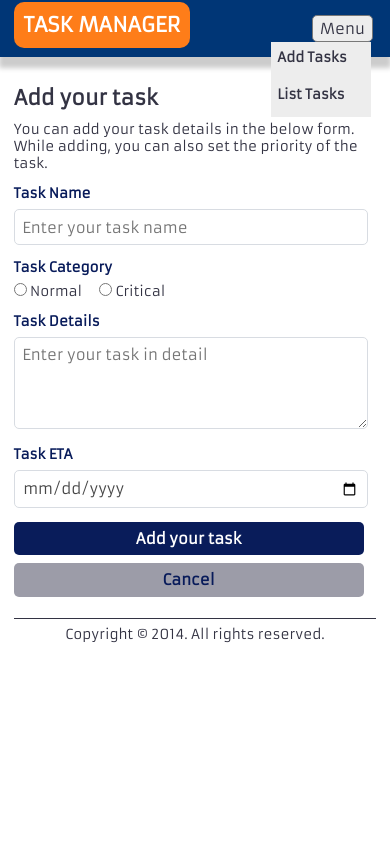
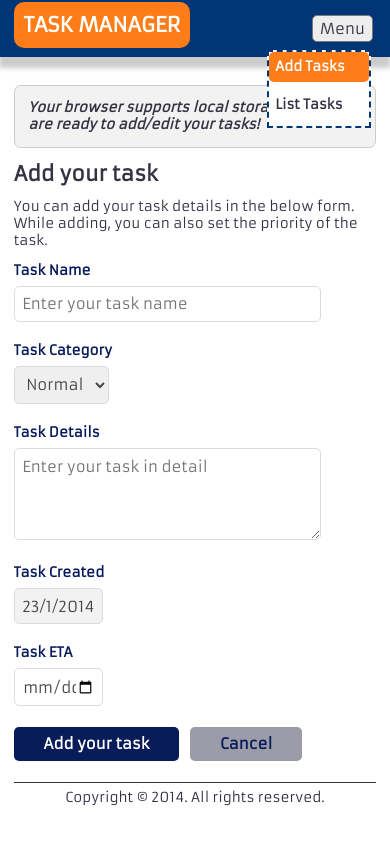
Before and after one commit to VidhyaM/taskManager, a plain HTML site: page index.html in a window 390 px wide. Both pictures are taken after a click on the element "Menu". Drawn offline with Linux system fonts and the light colour scheme.

Commit message:
Cleaned up CSS. Added form fields data in localstorage

```diff
--- a/css/taskStyles.css
+++ b/css/taskStyles.css
@@ -24,7 +24,10 @@ p{
 	text-align:left;
 	margin:0 auto;
 }
-.clearFloat{
+.hide{
+	display:none;
+}
+.clearFloat,.group{
 	overflow:auto;
 	zoom:1;
 }
@@ -48,28 +51,60 @@ h1{
 	clear:left;
 }
 	.logo a{
-		background: #FE7D19;
-		color: #FFF;
-		text-decoration: none;
-		text-transform: uppercase;
-		padding: .5em;
-		border-radius: 10px;
+		background:#FE7D19;
+		color:#FFF;
+		text-decoration:none;
+		text-transform:uppercase;
+		padding:.5em;
+		border-radius:10px;
 	}
 #navigation{
 	font-size:1.1em;
 	padding:.2em;
+	width:400px;
+	float:right;
+	clear:right;
+	margin:0;
+	text-align:right;
+}
+	#navigation li{
+		display:inline;
+		margin:0 0 0 1em;
 	}
 	#navigation a{
 		color:#FFF;
 		text-decoration:none;
 		font-weight:bold;
 		font-size:1em;
-	padding: .5em;
+		padding:.5em;
 	}
 	#navigation a:hover{
-	background: #FE7D19;
+		background:#FE7D19;
 		color:#FFF;
-	border-radius: 5px;
+		border-radius:5px;
+	}
+	#navigation .active a{
+		background:#FE7D19;
+		color:#FFF;
+		border-radius:5px;
+	}
+	#navigation .active a:hover{
+		color:#003676;
+	}
+.message{
+	background:#F2F2F2;
+	padding:1em;
+	border-radius:.5em;
+	margin:0 0 1em;
+	border:1px solid #CCC;
+	font-weight:bold;
+	font-style:italic;
+}
+	.message p{
+		margin:0;
+	}
+	.error p{
+		color:#F00;
 	}
 h2{
 	font-size:1.5em;
@@ -91,7 +126,7 @@ h3{
 .contactUsWrapper{
 	text-align:left;
 }
-.textBox,.button{
+.textBox,.button,select{
 	padding:.5em;
 	border:1px solid #D8DCE2;
 	border-radius:5px;
@@ -99,19 +134,32 @@ h3{
 	font-size:1.1em;
 	color:#474747;
 	font-family:"Armata";
+	width:80%;
+}
+.readonlyText{
+	background:#F2F2F2;
+}
+select{
+	width:auto;
+}
+.small{
+	width:20%;
 }
 .textArea{
-		height: 5em;
+	height:5em;
 }
 .group{
 	margin:0 0 .5em;
+}
+.buttonGroup{
+	margin:0 0 0 9em;
 }
 .error .textBox{
 	border-color:#F00;
 	color:#F00;
 }
-	.error label {
-		color: #F00;
+	.error label{
+		color:#F00;
 	}
 .buttonGroup{
 	clear:both;
@@ -119,37 +167,40 @@ h3{
 .button{
 	background:#091C5A;
 	border-color:#474747;
-	padding:.5em;
+	width:auto;
+	padding:.5em 2em;
 	margin:0 .5em .5em 0;
-	color: #FFF;
+	color:#FFF;
 	border:0;
-	font-weight: bold;
+	font-weight:bold;
 	cursor:pointer;
 }
 	.button:hover{
-		background: #FE7D19;
+		background:#FE7D19;
 	}
 .secondary{
-	background: #9C9CA8;
+	background:#9C9CA8;
 	color:#081B5A;
 }
 	.secondary:hover{
 		color:#FFF;
 	}
 label{
-	display: block;
-	color: #081B5A;
-	font-weight: bold;
+	display:block;
+	float:left;
+	width:9em;
+	color:#081B5A;
+	font-weight:bold;
 }
 	.field label{
-		display: inline;
+		display:inline;
 		margin:0 1em 0 0;
-		color: #333343;
-		font-weight: normal;
+		color:#333343;
+		font-weight:normal;
 	}
 .field{
-	display: block;
-	margin:.5em 0 1em 0;
+	display:block;
+	margin:0 0 1em;
 }
 .footerWrapper{
 	border-top:1px solid #333343;
@@ -171,83 +222,39 @@ label{
 	color:#8E9B25;
 	padding:.5em;
 }
+.miniLink{
+	display:none;
+}
 @media screen and (min-width:915px){
 	.contentWrapper,#header{
 		width:960px;
-	}
-	#navigation{
-		width:400px;
-		float:right;
-		clear:right;
-		margin:0;
-		text-align:right;
-	}
-	#navigation li{
-		display:inline;
-		margin:0 0 0 1em;
-	}
-	.textBox{
-		width:96%;
-	}
-	.button{
-	}
-	.miniLink{
-		display:none;
 	}
 }
 @media screen and (min-width:768px) and (max-width:914px){
 	.contentWrapper,#header{
 		width:700px;
 	}
-	#navigation{
-		width:400px;
-		margin:0;
-		text-align:left;
-		float:left;
-	}
-	#navigation li{
-		display:inline;
-		margin:0 0 0 1em;
-	}
-	.textBox{
-		width:96%;
-	}
 	.button{
-		width:98.5%;
-	}
-	.buttonGroup{
-		clear:none;
-	}
-	.miniLink{
-		display:none;
+		width:auto;
 	}
 }
 @media screen and (min-width:480px) and (max-width:767px){
 	.contentWrapper,#header{
-		width:400px;
+		width:450px;
 	}
 	#navigation{
 		width:auto;
+		float:left;
+		clear:none;
 		margin:0;
-		float:right;
-		clear: right;
 	}
-	#navigation li{
-		display:inline;
-		margin:0 0 0 .5em;
-		font-size:.9em;
-	}
-	.textBox{
-		width:95%;
-	}
-	.button{
-		width:98%;
+	label{
+		float:none;
+		width:auto;
+		margin:0 0 .5em 0;
 	}
 	.buttonGroup{
-		clear:none;
-	}
-	.miniLink{
-		display:none;
+		margin:0;
 	}
 }
 @media screen and (max-width:479px){
@@ -258,7 +265,7 @@ label{
 		width:auto;
 		margin:0;
 		float:right;
-		clear: right;
+		clear:right;
 	}
 	.miniLink{
 		display:block;
@@ -272,11 +279,13 @@ label{
 	}
 	.topNavigation{
 		display:none;
-		margin:0 0 .5em;
-		background:#EDEDED;
-		position: absolute;
-		width: 100px;
-		right: 1.3em;
+		margin:.5em 0 .5em;
+		background:#FFF;
+		position:absolute;
+		width:100px;
+		right:1.3em;
+		padding:0;
+		border:2px dashed #003676;
 	}
 	#navigation li{
 		display:block;
@@ -291,13 +300,12 @@ label{
 	#navigation a:hover{
 		color:#003676;
 	}
-	.textBox{
-		width:93%;
-	}
-	.button{
-		width:96.5%;
+	label{
+		float:none;
+		width:auto;
+		margin:0 0 .5em 0;
 	}
 	.buttonGroup{
-		clear:none;
+		margin:0;
 	}
 }
--- a/index.html
+++ b/index.html
@@ -19,7 +19,7 @@
 				<nav id="navigation">
 					<h3 class="miniLink" id="mobileNavLink">Menu</h3>
 					<ul id="topMenu" class="topNavigation">
-						<li><a href="index.html">Add Tasks</a></li>
+						<li class="active"><a href="index.html">Add Tasks</a></li>
 						<li><a href="index.html">List Tasks</a></li>
 					</ul>
 				</nav>
@@ -29,6 +29,13 @@
 			<section id="content">
 				<div class="mainWrapper">
 					<section id="main">
+						<div id="hasLocalStorage" class="message hide">
+							<p>Your browser supports local storage and you are ready to add/edit your tasks!</p>
+						</div>
+						<div id="hasNoLocalStorage" class="message error hide">
+							<p>Your browser does not support local storage and you can not view the added task!</p>
+						</div>
+						<div id="addTask">
 							<header>
 								<h2>Add your task</h2>
 							</header>
@@ -36,36 +43,38 @@
 								<div class="addTaskContentWrapper">
 									<section id="addTask">
 										<p>You can add your task details in the below form. While adding, you can also set the priority of the task.</p>
-									<form name="add_task" id="add_task" method="post" action="#">
+										<form name="form_add_task" id="form_add_task" method="post" action="test.php">
 											<p class="group">
 												<label for="task_name">Task Name</label>
 												<span class="field">
-												<input type="text" placeholder="Enter your task name" name="task_name" id="task_name" class="textBox" autocomplete="off" />
+													<input type="text" placeholder="Enter your task name" name="task_name" id="task_name" class="inputControl textBox" autocomplete="off" required />
 												</span>
 											</p>
 											<p class="group">
 												<label for="task_priority">Task Category</label>
 												<span class="field">
-												<label for="task_priority_normal">
-													<input type="radio" name="task_priority" id="task_priority_normal" class="radioButton" />
-													Normal
-												</label>
-												<label for="task_priority_critical">
-													<input type="radio" name="task_priority" id="task_priority_critical" class="radioButton" />
-													Critical
-												</label>
+													<select class="inputControl" name="task_priority" id="task_priority">
+														<option value="normal">Normal</option>
+														<option value="high">High</option>
+													</select>
 												</span>
 											</p>
 											<p class="group">
 												<label for="task_details">Task Details</label>
 												<span class="field">
-												<textarea placeholder="Enter your task in detail" name="task_details" id="task_details" class="textBox textArea" autocomplete="off"></textarea>
+													<textarea placeholder="Enter your task in detail" name="task_details" id="task_details" class="inputControl textBox textArea" autocomplete="off" required></textarea>
+												</span>
+											</p>
+											<p class="group">
+												<label for="task_created">Task Created</label>
+												<span class="field">
+													<input type="text" placeholder="" name="task_created" id="task_created" class="inputControl textBox readonlyText small" autocomplete="off" readOnly />
 												</span>
 											</p>
 											<p class="group">
 												<label for="task_eta">Task ETA</label>
 												<span class="field">
-												<input type="date" placeholder="Enter your task ETA date in DD/MM/YYYY format" name="task_eta" id="task_eta" class="textBox" autocomplete="off" />
+													<input type="date" placeholder="Enter your task ETA date in DD/MM/YYYY format" name="task_eta" id="task_eta" class="inputControl textBox small" autocomplete="off" required />
 												</span>
 											</p>
 											<p class="group buttonGroup">
@@ -74,6 +83,7 @@
 											</p>
 										</form>
 									</section>
+								</div>
 							</div>
 						</div>
 					</section>
--- a/javascript/taskManager.js
+++ b/javascript/taskManager.js
@@ -1,12 +1,32 @@
 var taskManager = taskManager || {};
+
+taskManager.utils = {
+	getElem: function(id){
+		return document.getElementById(id);
+	}
+}
 
 taskManager.displayItems = {
 	init: function () {
+		this.checklocalStorageSupport();
 		this.eventHandlers();
+		this.getTaskCreatedDate();
+	},
+	checklocalStorageSupport: function() {
+		if(window.localStorage) {
+			taskManager.utils.getElem("hasLocalStorage").className = "message" + ((window.localStorage) ? "" : " hide");
+		} else {
+			taskManager.utils.getElem("hasNoLocalStorage").className = "message error" + ((window.localStorage) ? "" : " hide");
+		}
+	},
+	getTaskCreatedDate: function () {
+		var taskCreatedTime = new Date();
+		var taskCreatedDate = taskCreatedTime.getDate() + "/" + (taskCreatedTime.getMonth() + 1) + "/" + taskCreatedTime.getFullYear();
+		taskManager.utils.getElem("task_created").value = taskCreatedDate;
 	},
 	eventHandlers: function() {
-		var menuTitle = document.getElementById("mobileNavLink");
-		var menu = document.getElementById("topMenu");
+		var menuTitle = taskManager.utils.getElem("mobileNavLink");
+		var menu = taskManager.utils.getElem("topMenu");
 
 		menuTitle.onclick = function() {
 			menu.style.display = (menu.style.display === "block") ? "none" : "block";
@@ -14,6 +34,45 @@ taskManager.displayItems = {
 	}
 };
 
+taskManager.updateTasks = {
+	fields: {
+		formAddTask: "form_add_task",
+	},
+
+	init: function () {
+		this.eventHandlers();
+	},
+
+	getFormFields: function(formObj) {
+		var formFieldName, formFieldValue, formFieldsValObj = {};
+		var formFields = formObj.getElementsByClassName("inputControl");
+		var formFieldsLength = formFields.length;
+		for(var i = 0; i < formFieldsLength; i++) {
+			formFieldName = formObj[i].name;
+			formFieldValue = formObj[i].value;
+			formFieldsValObj[formFieldName] = formFieldValue;
+		}
+		return formFieldsValObj;
+	},
+
+	saveTasks: function(formFieldsValObj) {
+		formFieldJSON = JSON.stringify(formFieldsValObj);
+		localStorage[localStorage.length] = formFieldJSON;
+		console.log(localStorage.length);
+	},
+
+	eventHandlers: function() {
+		var formObj = taskManager.utils.getElem(this.fields.formAddTask);
+		var that = taskManager.updateTasks;
+		formObj.onsubmit = function() {
+			formFieldsValObj = that.getFormFields(formObj);
+			that.saveTasks(formFieldsValObj);
+			return false;
+		}
+	}
+};
+
 window.onload = function() {
 	taskManager.displayItems.init();
+	taskManager.updateTasks.init();
 };
```
Also changed, not shown: 1 other file. Lines whose indentation alone changed are shown as unchanged.
